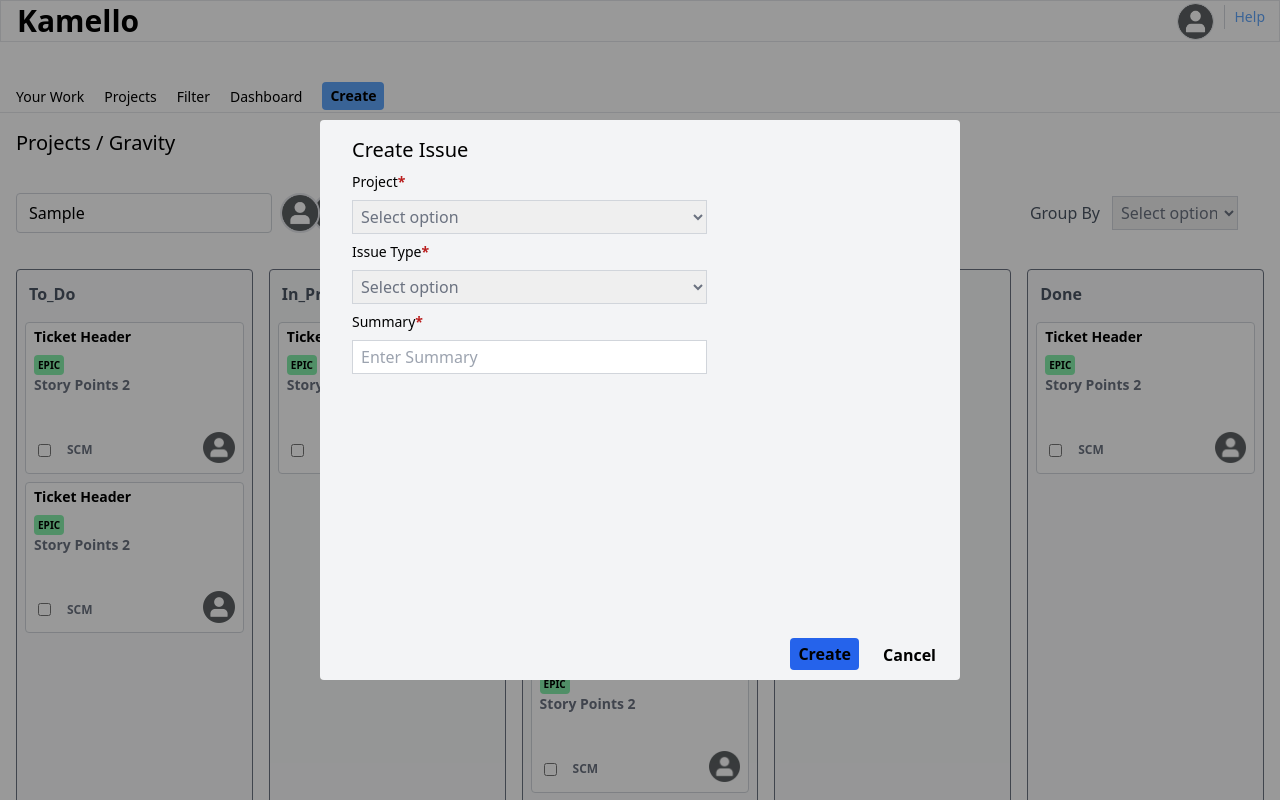
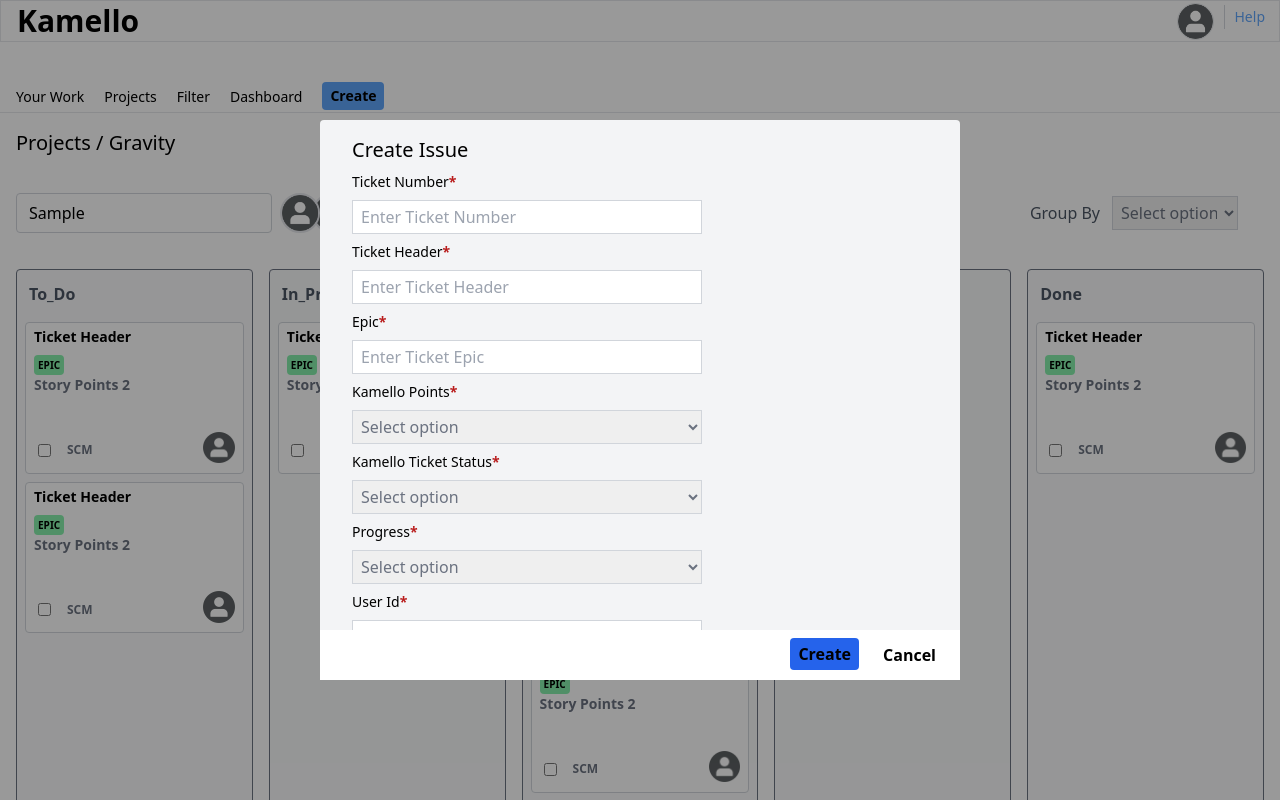
Before and after one commit to Nikhil3149446/kamello, a React (Vite) app: page / in a window 1280 px wide. Both pictures are taken after typing "Sample" into the empty fields and a click on the button "Create". Shown: the top 800 px of the page. Built offline with nearby package versions, Linux system fonts and the light colour scheme.

Commit message:
Properly created fields for Kamello Ticket Creation according to backend fields

```diff
--- a/src/components/ticket-container/ticket/ticket-creator-popup.tsx
+++ b/src/components/ticket-container/ticket/ticket-creator-popup.tsx
@@ -16,15 +16,32 @@
         // onClick={onClose}
       />
 
-      <div className="relative bg-gray-100 rounded w-[50%] h-[70%] p-4 pl-8 flex  flex-col gap-2">
+      <div className="relative bg-gray-100 rounded w-[50%] h-[70%] p-4 pl-8 flex  flex-col gap-3 ">
+        <div className='flex-1 overflow-auto pr-2 pb-10 flex flex-col gap-2'>
         <h1 className='text-xl'>Create Issue</h1>
-        <p className='text-sm'>Project<span className='text-red-700 font-semibold'>*</span></p>
+        {/* <p className='text-sm'>Project<span className='text-red-700 font-semibold'>*</span></p>
         <DropDownInput/>
         <p className='text-sm'>Issue Type<span className='text-red-700 font-semibold'>*</span></p>
+        <DropDownInput/> */}
+        <p className='text-sm'>Ticket Number<span className='text-red-700 font-semibold'>*</span></p>
+        <input className='border border-gray-300 w-[60%] p-1 pl-2 outline-none' placeholder='Enter Ticket Number'></input>
+        <p className='text-sm'>Ticket Header<span className='text-red-700 font-semibold'>*</span></p>
+        <input className='border border-gray-300 w-[60%] p-1 pl-2 outline-none' placeholder='Enter Ticket Header'></input>
+        <p className='text-sm'>Epic<span className='text-red-700 font-semibold'>*</span></p>
+        <input className='border border-gray-300 w-[60%] p-1 pl-2 outline-none' placeholder='Enter Ticket Epic'></input>
+
+        <p className='text-sm'>Kamello Points<span className='text-red-700 font-semibold'>*</span></p>
         <DropDownInput/>
-        <p className='text-sm'>Summary<span className='text-red-700 font-semibold'>*</span></p>
-        <input className='border border-gray-300 w-[60%] p-1 pl-2 outline-none' placeholder='Enter Summary'></input>
-        <div className='absolute left-0  bottom-0  h-[50px] w-full flex justify-end'>
+        <p className='text-sm'>Kamello Ticket Status<span className='text-red-700 font-semibold'>*</span></p>
+        <DropDownInput/>
+        <p className='text-sm'>Progress<span className='text-red-700 font-semibold'>*</span></p>
+        <DropDownInput/>
+        <p className='text-sm'>User Id<span className='text-red-700 font-semibold'>*</span></p>
+        <input className='border border-gray-300 w-[60%] p-1 pl-2 outline-none' placeholder='Enter User Id'></input>
+        <p className='text-sm'>Description<span className='text-red-700 font-semibold'>*</span></p>
+        <input className='border border-gray-300 w-[60%] p-1 pl-2 outline-none' placeholder='Enter Ticket Description'></input>
+        </div>
+        <div className='absolute left-0  bottom-0 bg-white h-[50px] w-full flex justify-end'>
 
             <button type='submit' className=' rounded h-fit p-1 mt-2 pl-2 pr-2 bg-blue-600 font-semibold mr-5'>Create</button>
             <button type='submit' className=' rounded p-1 font-semibold mr-5' onClick={()=>{setShowKamelloTicketCreator(false)}}>Cancel</button>
```
